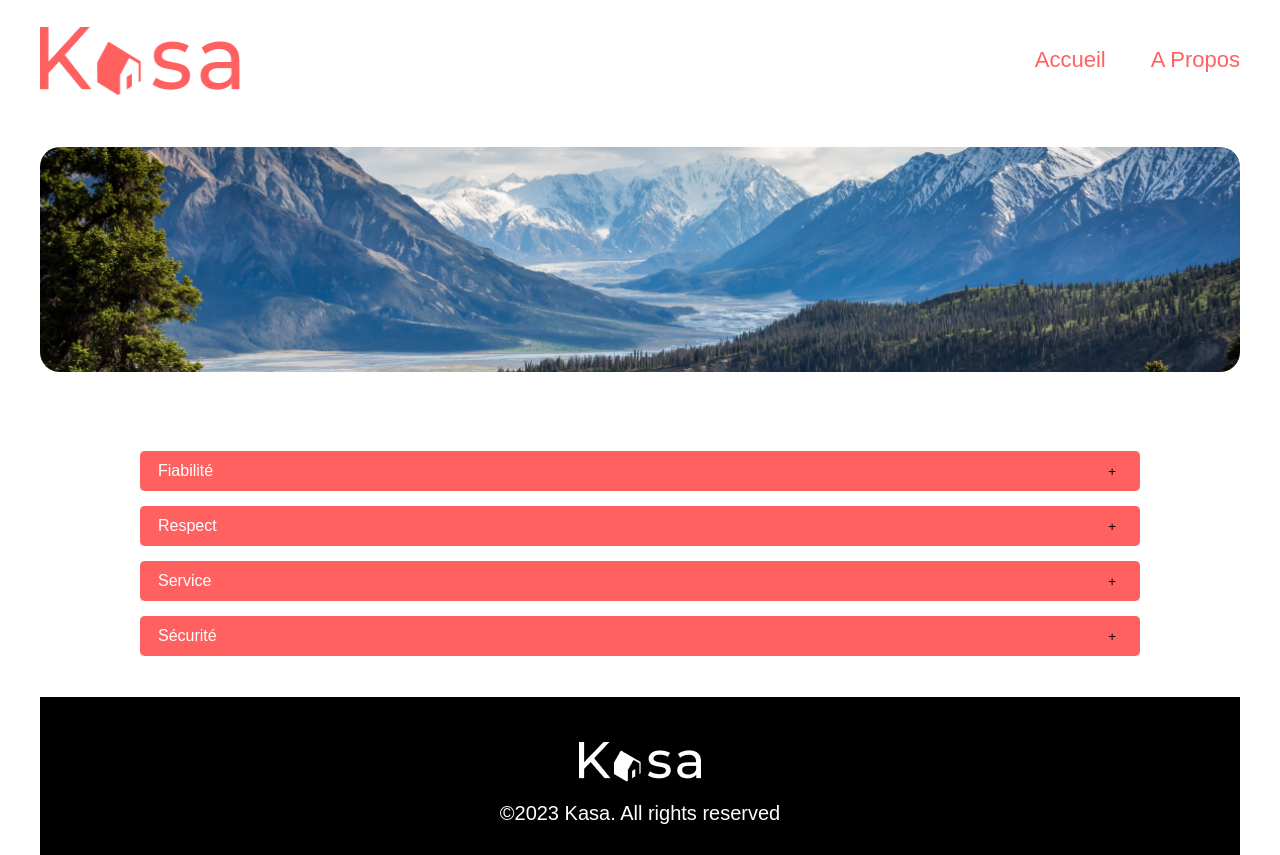
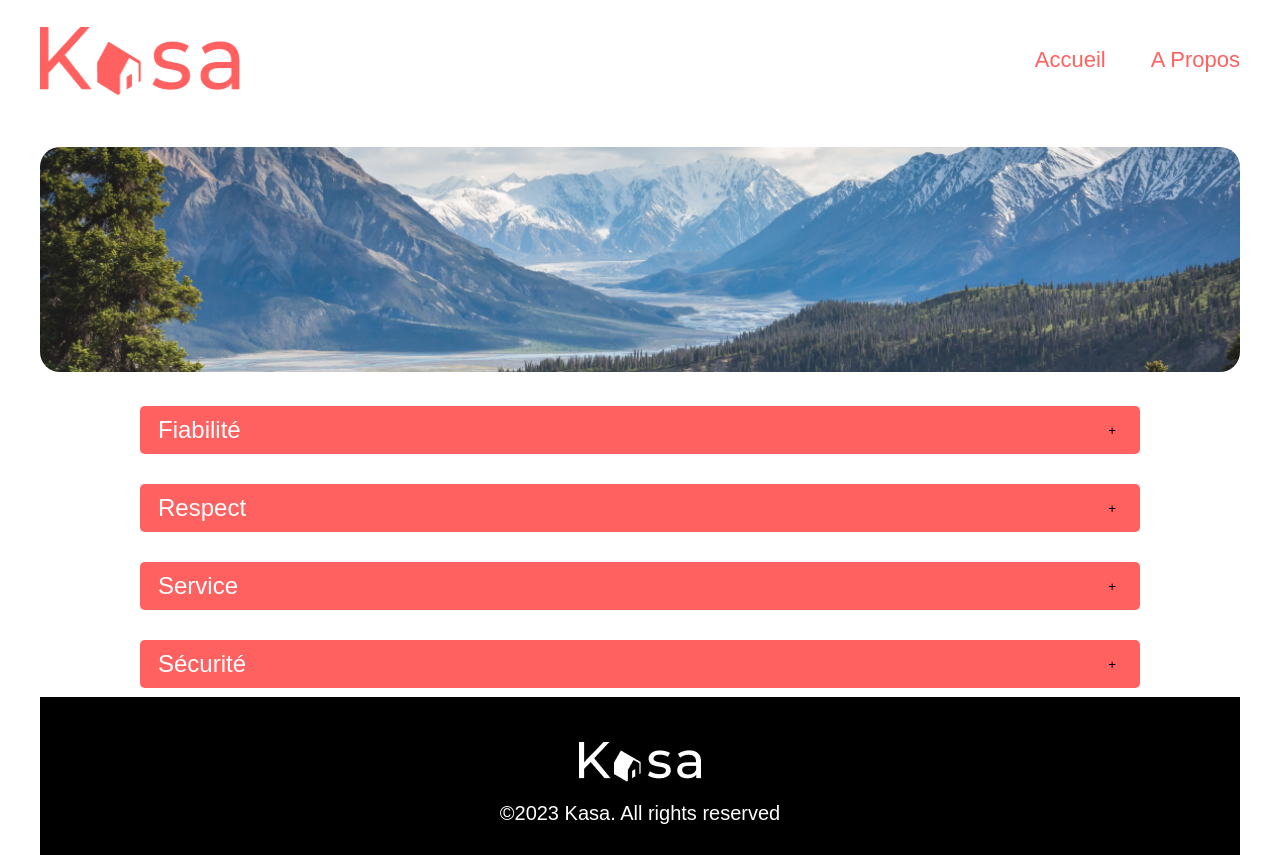
Before and after one commit to dylancatala/Kasa-app, a React (Create React App) app in the folder create-kasa/: page /about in a window 1280 px wide. Built offline with nearby package versions, Linux system fonts and the light colour scheme.

Commit message:
Creating interface of each cards

```diff
--- a/create-kasa/src/App.js
+++ b/create-kasa/src/App.js
@@ -6,6 +6,7 @@ import Navigation from './components/navigation/Navigation';
 import About from './pages/about/About';
 import Home from './pages/home/Home';
 import NotFound from './pages/notfound/NotFound'
+import Products from './pages/products/Products'
 
 function App() {
   return (
@@ -16,6 +17,7 @@ function App() {
           <Routes>
             <Route path="/" element={<Home />} />
             <Route path="/about" element={<About />} />
+            <Route path="/:id" element={<Products />} />
             <Route path="*" element={<NotFound />} />
           </Routes>
         </main>
--- a/create-kasa/src/components/accordion/Accordion.css
+++ b/create-kasa/src/components/accordion/Accordion.css
@@ -30,7 +30,14 @@
   cursor: pointer;
 }
 
+
+.accordion-title {
+  font-size: 24px;
+}
+
 .accordion-content {
-  padding: 10px 18px;
+  font-size: 20px;
+  line-height: 25px;
+  padding: 25px 40px 10px 18px;
   color: #FF6060;
 }
--- a/create-kasa/src/components/accordion/Accordion.jsx
+++ b/create-kasa/src/components/accordion/Accordion.jsx
@@ -8,7 +8,7 @@ const Accordion = ({ title, content }) => {
   return (
     <div className={classNames(!isOpen && 'collapse', 'accordion-container')}>
       <header className='accordion-header'>
-        <p className=''>{title}</p>
+        <p className='accordion-title'>{title}</p>
         <button onClick={() => setIsOpen(!isOpen)}>+</button>
       </header>
       <div className='accordion-content'>{content}</div>
--- a/create-kasa/src/components/card/Card.css
+++ b/create-kasa/src/components/card/Card.css
@@ -1,6 +1,20 @@
 .card-template {
-  background-color: #F16D6D;
+  position: relative;
+  width: 340px;
+}
+
+
+.card-template > img {
+  object-fit: cover;
+  width: 100%;
+  height: 340px;
   border-radius: 10px;
-  width: 340px;
-  height: 340px;
 }
+
+.card-title {
+  font-size: 20px;
+  margin: 0;
+  position: absolute;
+  bottom: 15px;
+  padding: 0 30px 0 30px;
+}
--- a/create-kasa/src/components/card/Card.jsx
+++ b/create-kasa/src/components/card/Card.jsx
@@ -1,9 +1,17 @@
 import React from 'react';
 import './Card.css';
 
-const Card = () => {
+const Card = ({ data }) => {
+  console.log(data)
+
+
+
   return (
     <div className='card-template'>
+      <a href={data.id} className='card-template'>
+      <img src={data.cover} alt="Picture of the house" />
+      <p className='card-title'>{data.title}</p>
+      </a>
     </div>
   );
 };
--- /dev/null
+++ b/create-kasa/src/components/carousel/Carousel.css
@@ -0,0 +1,7 @@
+.carousel-container {
+  background-color: brown;
+  height: 415px;
+  width: 1240px;
+  border-radius: 25px;
+
+}
--- /dev/null
+++ b/create-kasa/src/components/carousel/Carousel.jsx
@@ -0,0 +1,11 @@
+import React from 'react';
+import './Carousel.css';
+
+const Carousel = () => {
+  return (
+    <div className='carousel-container'>
+    </div>
+  );
+};
+
+export default Carousel;
--- a/create-kasa/src/components/header/Header.css
+++ b/create-kasa/src/components/header/Header.css
@@ -1,7 +1,7 @@
 .banner {
   text-align: center;
   position: relative;
-  padding: 50px 0;
+  padding: 50px 0 30px 0;
 }
 
 .banner>img {
@@ -9,6 +9,8 @@
   width: 100%;
   height: 225px;
   border-radius: 20px;
+  mix-blend-mode: darken;
+  opacity: 0.9;
 }
 
 .home-title {
--- a/create-kasa/src/pages/about/About.css
+++ b/create-kasa/src/pages/about/About.css
@@ -15,6 +15,6 @@
 .about-content {
   display: flex;
   flex-direction: column;
-  padding: 25px 100px;
-  gap: 15px;
+  padding: 0 100px;
+  gap: 30px;
 }
--- a/create-kasa/src/pages/home/Home.jsx
+++ b/create-kasa/src/pages/home/Home.jsx
@@ -9,8 +9,8 @@ const Home = () => {
     <div className='page-wrapper'>
       <Header title="Chez vous, partout et ailleurs" imageURL="images/home-banner.png" />
       <div className="grid-template">
-      {dataHouse.map((items, index) => (
-          <Card key={index} image={items.cover} />
+        {dataHouse.map((item, index) => (
+          <Card key={index} data={item} />
         ))}
       </div>
     </div>
--- /dev/null
+++ b/create-kasa/src/pages/products/Products.jsx
@@ -0,0 +1,14 @@
+import React from 'react';
+import './Products.css';
+import Carousel from '../../components/carousel/Carousel';
+
+
+const Products = () => {
+  return (
+    <div>
+      <Carousel/>
+    </div>
+  );
+};
+
+export default Products;
```
Also changed, not shown: create-kasa/src/pages/products/Products.css (added).
